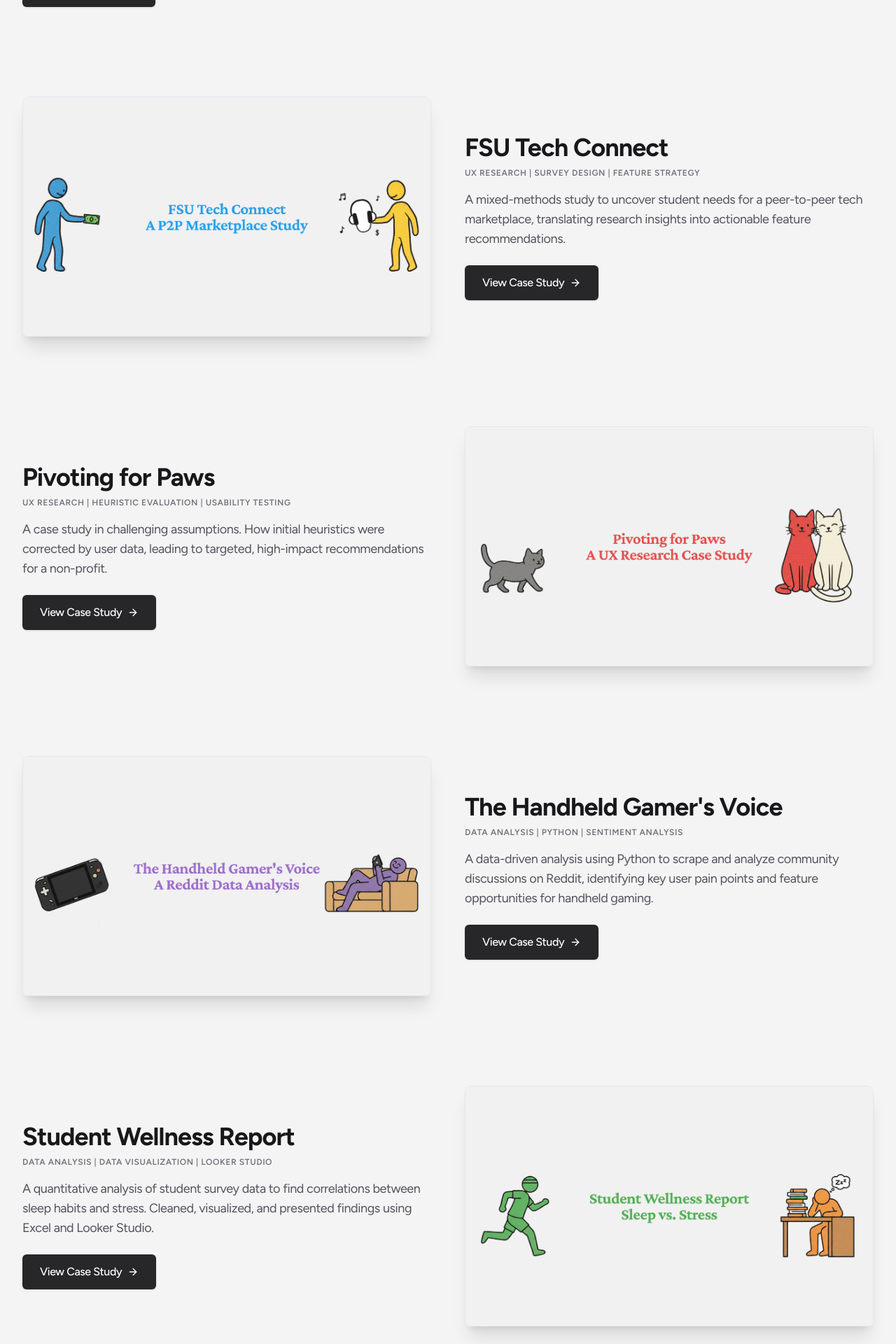
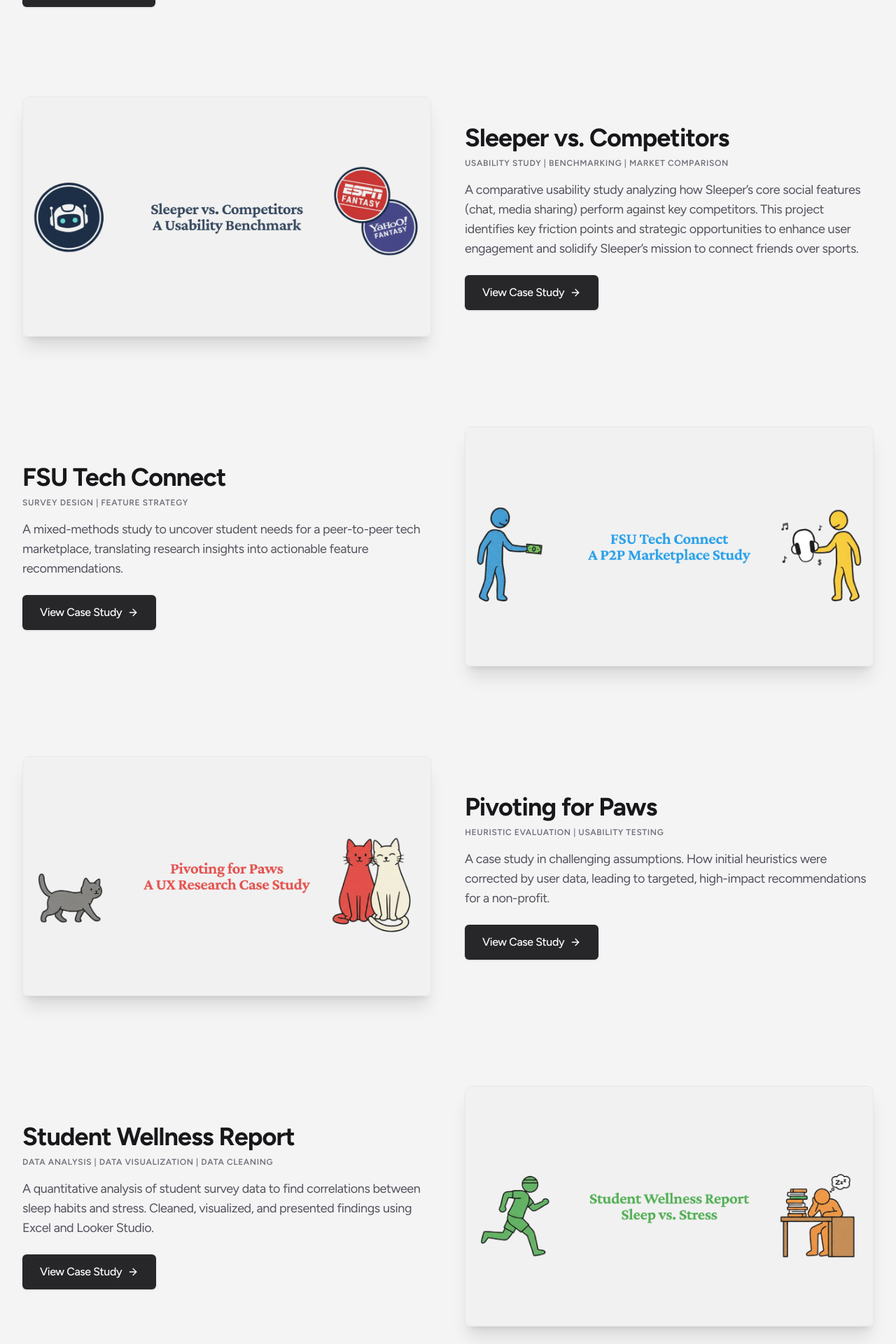
Before and after one commit to nthsm/portfolio, a Next.js app: page / in a window 1280 px wide. Shown: the part 440-2360 px from the top of the page at 70% size. Built offline with nearby package versions, Linux system fonts and the light colour scheme; no server answers.

Commit message:
Update data.ts

```diff
--- a/app/data.ts
+++ b/app/data.ts
@@ -16,15 +16,23 @@ type SocialLink = {
 }
 
 export const projectBlurbs: { [key: string]: string } = {
-  project1: 'UX Research | Survey Design | Feature Strategy',
-  project2: 'UX Research | Heuristic Evaluation | Usability Testing',
-  project3: 'Data Analysis | Python | Sentiment Analysis',
-  project4: 'Data Analysis | Data Visualization | Looker Studio',
-  project5: 'Comparative Usability Study | Benchmarking | UX Research',
+  project1: 'Survey Design | Feature Strategy',
+  project2: 'Heuristic Evaluation | Usability Testing',
+  project3: 'PRAW Web Scraping | Sentiment Analysis | Web Design | Product Design',
+  project4: 'Data Analysis | Data Visualization | Data Cleaning',
+  project5: 'Usability Study | Benchmarking | Market Comparison',
 };
 
 
 export const PROJECTS: Project[] = [
+  {
+    name: 'Sleeper vs. Competitors',
+    description:
+      'A comparative usability study analyzing how Sleeper’s core social features (chat, media sharing) perform against key competitors. This project identifies key friction points and strategic opportunities to enhance user engagement and solidify Sleeper’s mission to connect friends over sports.',
+    link: '/sleeper-research',
+    image: '/project5-tn.png',
+    id: 'project5',
+  },
   {
     name: 'FSU Tech Connect',
     description:
@@ -42,14 +50,6 @@ export const PROJECTS: Project[] = [
     id: 'project2',
   },
   {
-    name: "The Handheld Gamer's Voice",
-    description:
-      'A data-driven analysis using Python to scrape and analyze community discussions on Reddit, identifying key user pain points and feature opportunities for handheld gaming.',
-    link: '/handheld-analysis',
-    image: '/project3-tn.png',
-    id: 'project3',
-  },
-  {
     name: 'Student Wellness Report',
     description:
       'A quantitative analysis of student survey data to find correlations between sleep habits and stress. Cleaned, visualized, and presented findings using Excel and Looker Studio.',
@@ -58,12 +58,12 @@ export const PROJECTS: Project[] = [
     id: 'project4',
   },
   {
-    name: 'Sleeper vs. Competitors',
+    name: "The Handheld Gamer's Voice",
     description:
-      'A comparative usability study analyzing how Sleeper’s core social features (chat, media sharing) perform against key competitors. This project identifies key friction points and strategic opportunities to enhance user engagement and solidify Sleeper’s mission to connect friends over sports.',
-    link: '/sleeper-research',
-    image: '/project5-tn.png',
-    id: 'project5',
+      'A data-driven analysis using Python to scrape and analyze community discussions on Reddit, identifying key user pain points and feature opportunities for handheld gaming.',
+    link: '/handheld-analysis',
+    image: '/project3-tn.png',
+    id: 'project3',
   },
 ]
 
```
